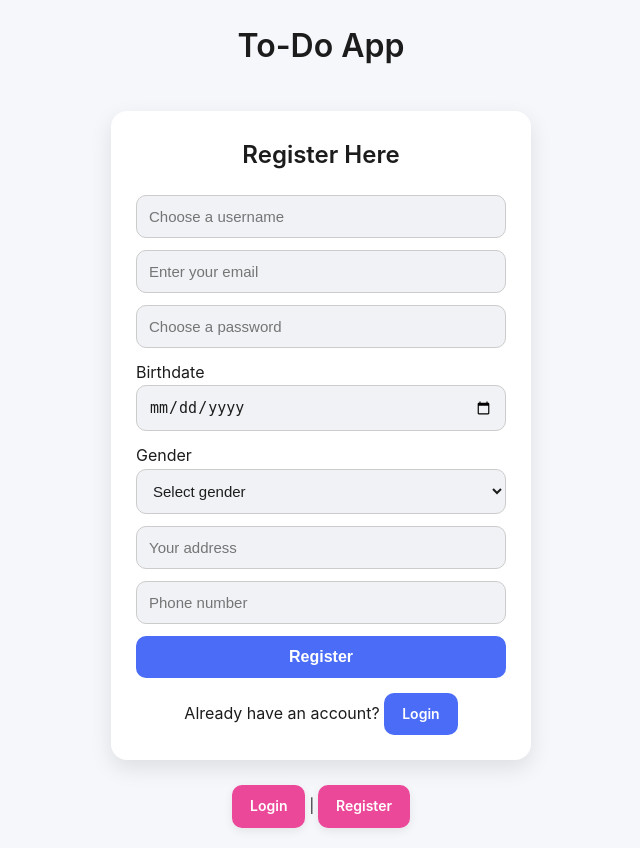
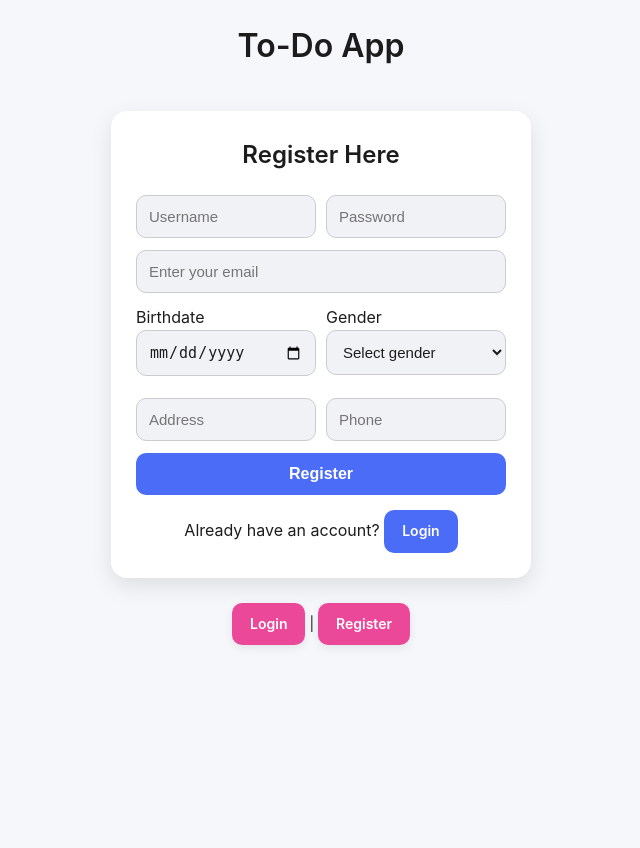
Before and after one commit to bardhideveloper/todo_flask, a Flask app: page /register in a window 1280 px wide. Shown: the whole page, without its empty margins (319-959 px from the left). After the commit the page ends 646 px from the top, so only its background shows below. Run offline with Flask 3, Linux system fonts and the light colour scheme.

Commit message:
Some UI changes to register form

```diff
--- a/static/style.css
+++ b/static/style.css
@@ -307,7 +307,7 @@ li:hover {
 }
 
 .btn-icon.success:hover {
-    background: var(--accent);
+    background: #28a745;
     color: white;
 }
 
@@ -460,14 +460,17 @@ li:hover {
 
 .modal {
     position: fixed;
-    top: 0; left: 0;
-    width: 100%; height: 100%;
-    background: rgba(0,0,0,0.6);
+    top: 0;
+    left: 0;
+    width: 100%;
+    height: 100%;
+    background: rgba(0, 0, 0, 0.6);
     display: flex;
     align-items: center;
     justify-content: center;
     z-index: 1000;
 }
+
 .modal-content {
     background: var(--card-bg);
     padding: 20px;
@@ -475,6 +478,7 @@ li:hover {
     border-radius: 10px;
     position: relative;
 }
+
 .close-btn {
     position: absolute;
     right: 10px;
--- a/templates/register.html
+++ b/templates/register.html
@@ -1,26 +1,49 @@
 {% extends "base.html" %}
 {% block content %}
-
 
 <div class="container" style="max-width:420px; margin:auto; margin-top:40px;">
     <div class="card login-card">
         <h2>Register Here</h2>
 
         <form method="POST">
-            <input type="text" name="username" placeholder="Choose a username" required>
+
+            <div style="display:flex; gap:10px; width:100%;">
+                <div style="flex:1;">
+                    <input type="text" name="username" placeholder="Username" required>
+                </div>
+                <div style="flex:1;">
+                    <input type="password" name="password" placeholder="Password" required>
+                </div>
+            </div>
             <input type="email" name="email" placeholder="Enter your email" required>
-            <input type="password" name="password" placeholder="Choose a password" required>
+
+
+            <div style="display:flex; gap:10px; width:100%;">
+                <div style="flex:1;">
                     <label>Birthdate</label>
-            <input type="date" name="birthdate">
+                    <input type="date" name="birthdate" style="width:100%;">
+                </div>
+
+                <div style="flex:1;">
                     <label>Gender</label>
-            <select name="gender">
+                    <select name="gender" style="width:100%;">
                         <option value="">Select gender</option>
                         <option value="Male">Male</option>
                         <option value="Female">Female</option>
                         <option value="Other">Other</option>
                     </select>
-            <input type="text" name="address" placeholder="Your address">
-            <input type="text" name="phone" placeholder="Phone number">
+                </div>
+            </div>
+
+            <div style="display:flex; gap:10px; width:100%; margin-top:10px;">
+                <div style="flex:1;">
+                    <input type="text" name="address" placeholder="Address" style="width:100%;">
+                </div>
+                <div style="flex:1;">
+                    <input type="text" name="phone" placeholder="Phone" style="width:100%;">
+                </div>
+            </div>
+
             <button type="submit">Register</button>
         </form>
 
```
Lines whose indentation alone changed are shown as unchanged.
